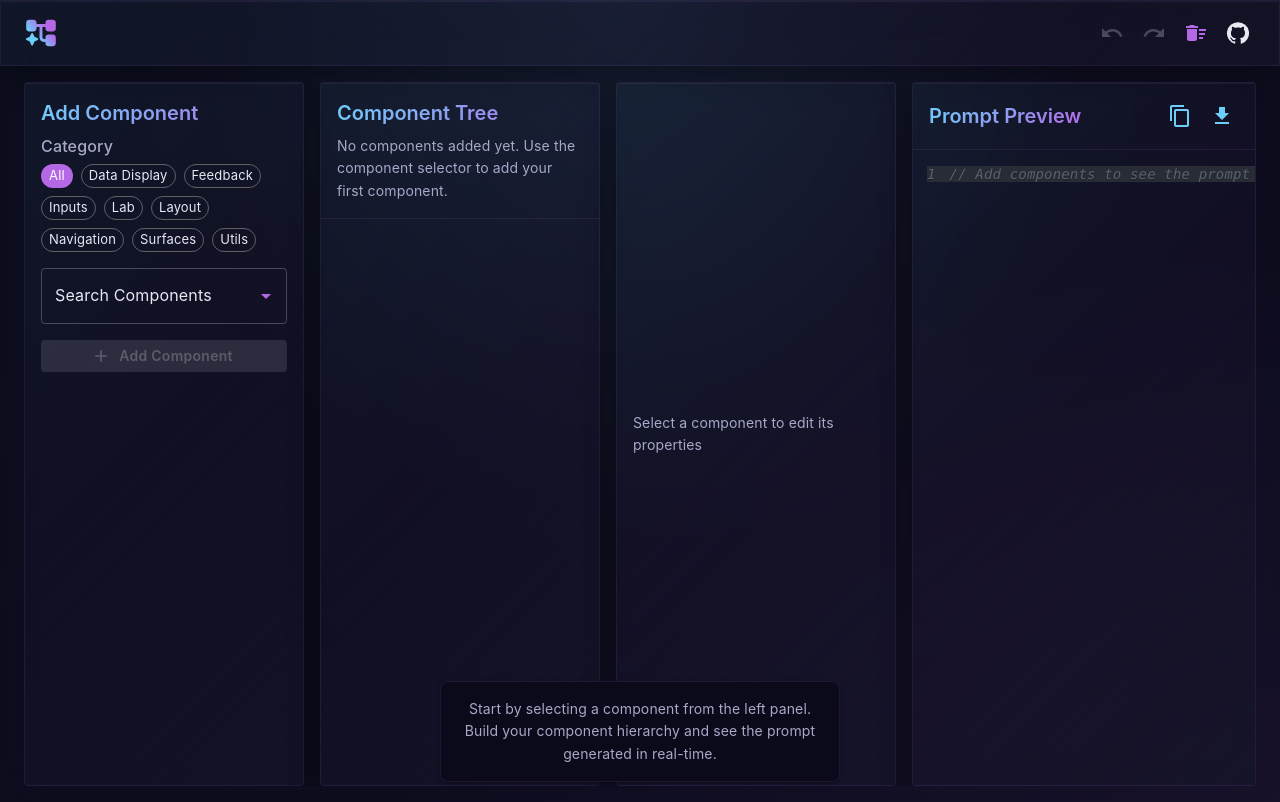
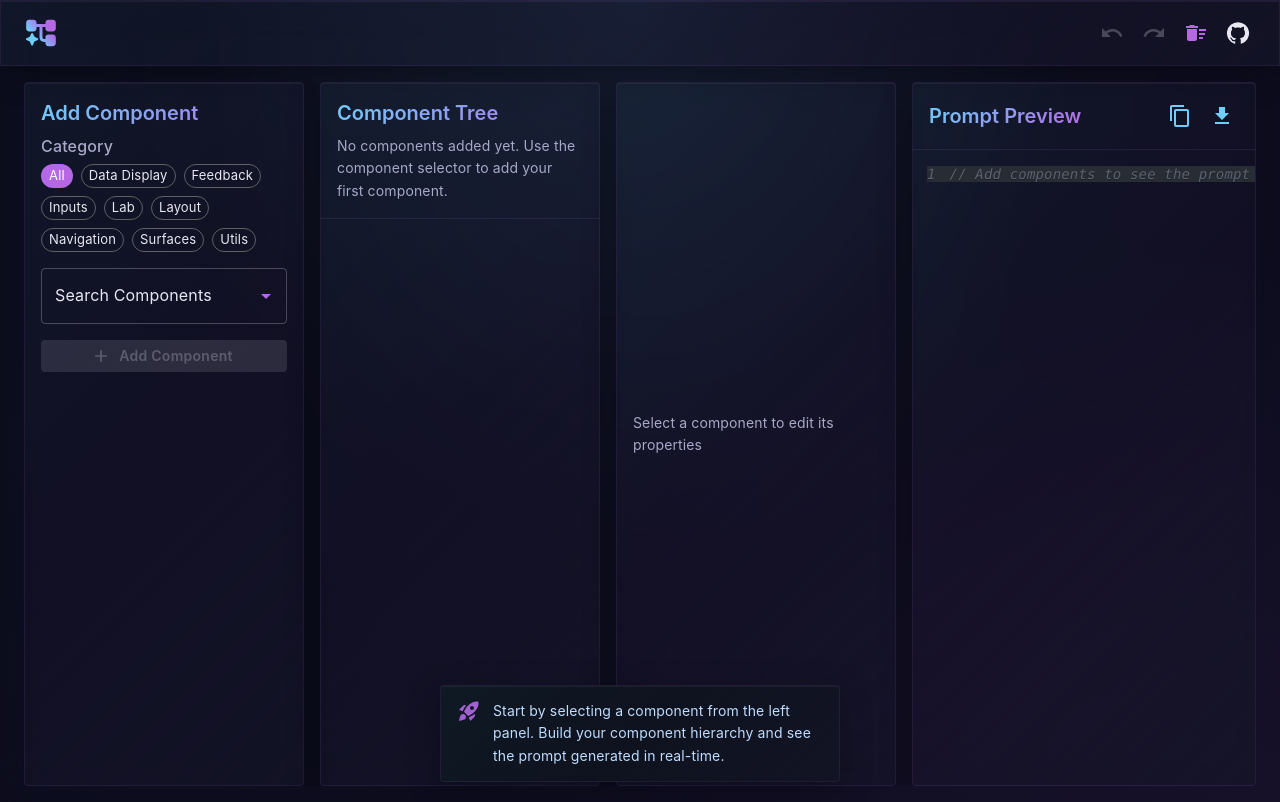
Before and after one commit to alonsarias/structured-prompts-ui, a React (Vite) app: page / in a window 1280 px wide. Built offline with nearby package versions, Linux system fonts and the light colour scheme.

Commit message:
refactor: replace help text box with Alert component for improved visibility and styling

```diff
--- a/src/App.tsx
+++ b/src/App.tsx
@@ -11,12 +11,14 @@ import {
   Tooltip,
   Button,
   Stack,
+  Alert,
 } from '@mui/material';
 import {
   Undo as UndoIcon,
   Redo as RedoIcon,
   GitHub as GitHubIcon,
   DeleteSweep as DeleteSweepIcon,
+  RocketLaunch as RocketLaunchIcon,
 } from '@mui/icons-material';
 
 import { useSpuigBuilder } from './hooks/useSpuigBuilder';
@@ -209,25 +211,20 @@ function App() {
 
       {/* Help Text */}
       {components.length === 0 && (
-        <Box sx={{
+        <Alert
+          severity="info"
+          icon={<RocketLaunchIcon color="primary" />}
+          sx={{
             position: 'fixed',
             bottom: 20,
             left: '50%',
             transform: 'translateX(-50%)',
-          bgcolor: 'background.default',
-          p: 2,
-          border: '1px solid',
-          borderColor: 'divider',
-          borderRadius: 2,
-          boxShadow: 2,
             maxWidth: 400,
-          textAlign: 'center',
-        }}>
-          <Typography variant="body2" color="text.secondary">
+          }}
+        >
           Start by selecting a component from the left panel.
           Build your component hierarchy and see the prompt generated in real-time.
-          </Typography>
-        </Box>
+        </Alert>
       )}
     </ThemeProvider>
   );
```
Lines whose indentation alone changed are shown as unchanged.
